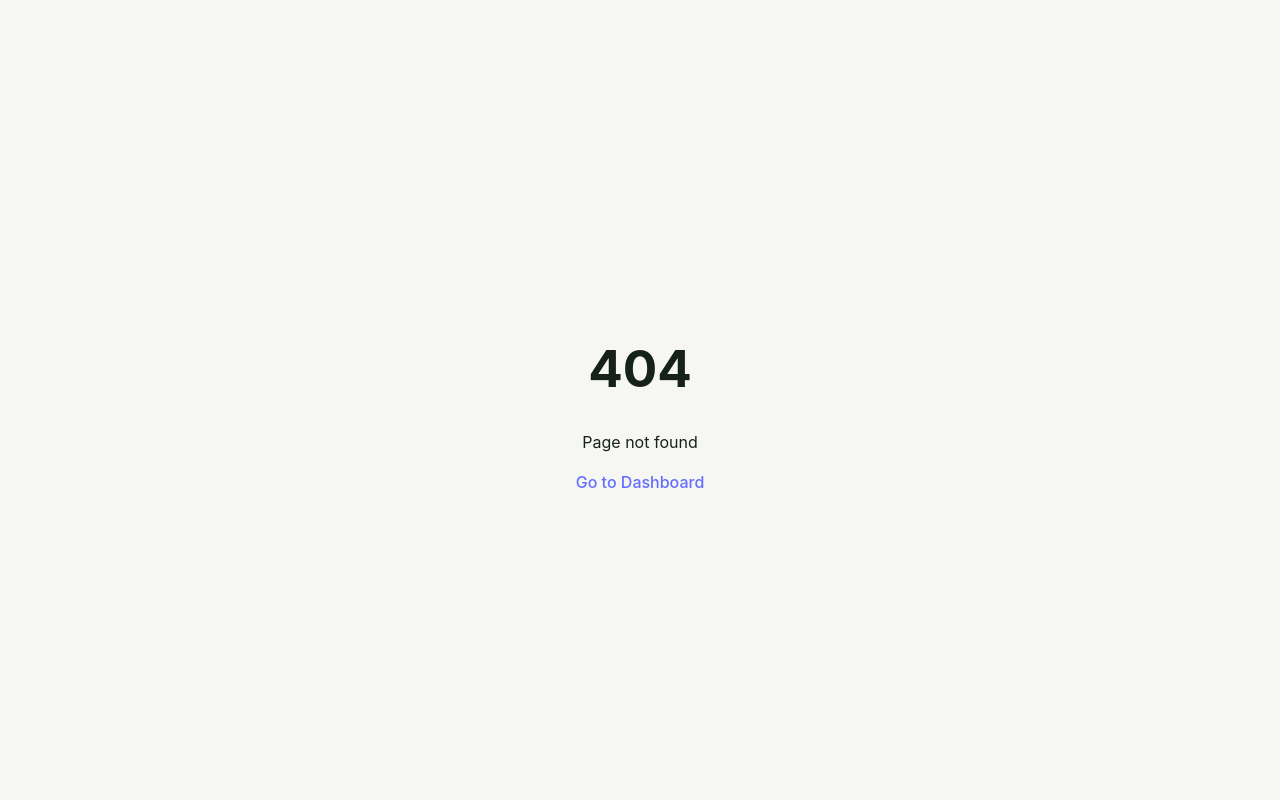
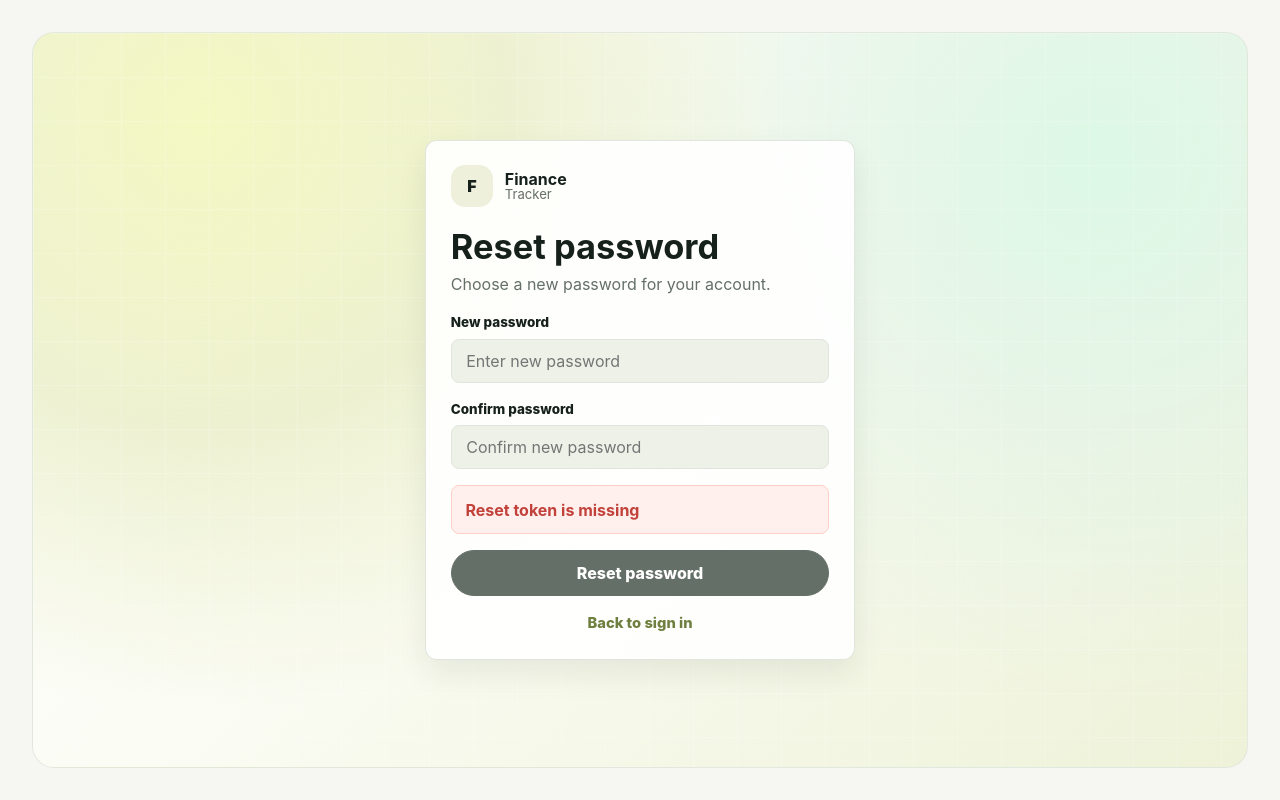
Before and after one commit to AGIP003/finance-tracker, a React (Vite) app in the folder tracker-frontend/: page /reset-password in a window 1280 px wide. Before the commit this address had no page. Built offline with nearby package versions, Linux system fonts and the light colour scheme.

Commit message:
Add forgot password flow

```diff
--- a/tracker-frontend/src/App.css
+++ b/tracker-frontend/src/App.css
@@ -337,6 +337,12 @@ body {
   text-align: center;
 }
 
+.auth-row {
+  font-size: 0.9rem;
+  text-align: right;
+}
+
+.auth-row a,
 .auth-switch a {
   color: var(--accent);
   font-weight: 800;
--- a/tracker-frontend/src/App.jsx
+++ b/tracker-frontend/src/App.jsx
@@ -9,6 +9,8 @@ import Transaction from './pages/Transactions';
 const Dashboard = lazy(() => import('./pages/Dashboard'));
 import EditTransaction from './components/auth/EditTransaction';
 import Register from './components/auth/Register';
+import ForgotPassword from './components/auth/ForgotPassword';
+import ResetPassword from './components/auth/ResetPassword';
 function App() {
 
     return (
@@ -17,6 +19,8 @@ function App() {
              {/* public routes */}
             <Route path='/' element={<LoginForm />} />
             <Route path="/register" element={<Register />} />
+            <Route path="/forgot-password" element={<ForgotPassword />} />
+            <Route path="/reset-password" element={<ResetPassword />} />
 
              {/* protected routes – all share the same Layout */}
             <Route element={<ProtectedRoute><Layout /></ProtectedRoute>}>
--- /dev/null
+++ b/tracker-frontend/src/components/auth/ForgotPassword.jsx
@@ -0,0 +1,80 @@
+import { useState } from "react";
+import { Link } from "react-router-dom";
+import api from "../../services/api";
+
+function ForgotPassword() {
+    const [email, setEmail] = useState("");
+    const [loading, setLoading] = useState(false);
+    const [errorMessage, setErrorMessage] = useState("");
+    const [successMessage, setSuccessMessage] = useState("");
+
+    async function handleSubmit(e) {
+        e.preventDefault();
+
+        if (!email.trim()) {
+            setErrorMessage("Email is required");
+            setSuccessMessage("");
+            return;
+        }
+
+        setLoading(true);
+        setErrorMessage("");
+        setSuccessMessage("");
+
+        try {
+            const response = await api.post("/auth/password_reset_request", {
+                email: email.trim().toLowerCase(),
+            });
+            setSuccessMessage(response.data?.message || "A reset link has been sent");
+        } catch (err) {
+            setErrorMessage(err.message || "Unable to send reset link");
+        } finally {
+            setLoading(false);
+        }
+    }
+
+    return (
+        <div className="auth-page">
+            <form className="auth-form" onSubmit={handleSubmit}>
+                <div className="auth-brand">
+                    <div className="brand-mark">F</div>
+                    <div>
+                        <strong>Finance</strong>
+                        <span>Tracker</span>
+                    </div>
+                </div>
+
+                <div className="auth-heading">
+                    <h2>Forgot password</h2>
+                    <p>Enter your email and we'll send you a reset link.</p>
+                </div>
+
+                <div className="form-field">
+                    <label htmlFor="forgot-email">Email</label>
+                    <input
+                        id="forgot-email"
+                        type="email"
+                        name="email"
+                        placeholder="Enter your email"
+                        value={email}
+                        onChange={(e) => setEmail(e.target.value)}
+                        disabled={loading}
+                    />
+                </div>
+
+                {errorMessage && <div className="auth-message auth-message-error">{errorMessage}</div>}
+                {successMessage && <div className="auth-message auth-message-success">{successMessage}</div>}
+
+                <button className="auth-submit" type="submit" disabled={loading}>
+                    {loading ? "Sending..." : "Send reset link"}
+                </button>
+
+                <p className="auth-switch">
+                    Remembered your password? <Link to="/">Sign in</Link>
+                </p>
+            </form>
+        </div>
+    );
+}
+
+export default ForgotPassword;
--- a/tracker-frontend/src/components/auth/LoginForm.jsx
+++ b/tracker-frontend/src/components/auth/LoginForm.jsx
@@ -119,6 +119,10 @@ function LoginForm() {
                     />
                 </div>
 
+                <div className="auth-row">
+                    <Link to="/forgot-password">Forgot password?</Link>
+                </div>
+
                 {errorMessage && <div className="auth-message auth-message-error">{errorMessage}</div>}
                 {successMessage && <div className="auth-message auth-message-success">{successMessage}</div>}
 
--- /dev/null
+++ b/tracker-frontend/src/components/auth/ResetPassword.jsx
@@ -0,0 +1,145 @@
+import { useState } from "react";
+import { Link, useSearchParams } from "react-router-dom";
+import api from "../../services/api";
+
+function ResetPassword() {
+    const [searchParams] = useSearchParams();
+    const token = searchParams.get("token") || "";
+    const [formData, setFormData] = useState({
+        password: "",
+        confirmPassword: "",
+    });
+    const [loading, setLoading] = useState(false);
+    const [errorMessage, setErrorMessage] = useState("");
+    const [successMessage, setSuccessMessage] = useState("");
+
+    function handleChange(e) {
+        const { name, value } = e.target;
+        setFormData((prevFormData) => ({
+            ...prevFormData,
+            [name]: value,
+        }));
+    }
+
+    function validateForm() {
+        if (!token) {
+            return "Reset token is missing";
+        }
+
+        if (!formData.password || !formData.confirmPassword) {
+            return "Password and confirmation are required";
+        }
+
+        if (formData.password.length < 8) {
+            return "Password must be at least 8 characters";
+        }
+
+        if (!/[A-Z]/.test(formData.password)) {
+            return "Password must include an uppercase letter";
+        }
+
+        if (!/[a-z]/.test(formData.password)) {
+            return "Password must include a lowercase letter";
+        }
+
+        if (!/\d/.test(formData.password)) {
+            return "Password must include a number";
+        }
+
+        if (formData.password !== formData.confirmPassword) {
+            return "Passwords do not match";
+        }
+
+        return "";
+    }
+
+    async function handleSubmit(e) {
+        e.preventDefault();
+
+        const error = validateForm();
+        if (error) {
+            setErrorMessage(error);
+            setSuccessMessage("");
+            return;
+        }
+
+        setLoading(true);
+        setErrorMessage("");
+        setSuccessMessage("");
+
+        try {
+            const response = await api.post("/auth/password-reset-verify", {
+                token,
+                new_password: formData.password,
+            });
+            setSuccessMessage(response.data?.message || "Password reset successfully");
+            setFormData({
+                password: "",
+                confirmPassword: "",
+            });
+        } catch (err) {
+            setErrorMessage(err.message || "Unable to reset password");
+        } finally {
+            setLoading(false);
+        }
+    }
+
+    return (
+        <div className="auth-page">
+            <form className="auth-form" onSubmit={handleSubmit}>
+                <div className="auth-brand">
+                    <div className="brand-mark">F</div>
+                    <div>
+                        <strong>Finance</strong>
+                        <span>Tracker</span>
+                    </div>
+                </div>
+
+                <div className="auth-heading">
+                    <h2>Reset password</h2>
+                    <p>Choose a new password for your account.</p>
+                </div>
+
+                <div className="form-field">
+                    <label htmlFor="reset-password">New password</label>
+                    <input
+                        id="reset-password"
+                        type="password"
+                        name="password"
+                        placeholder="Enter new password"
+                        value={formData.password}
+                        onChange={handleChange}
+                        disabled={loading || !token || Boolean(successMessage)}
+                    />
+                </div>
+
+                <div className="form-field">
+                    <label htmlFor="reset-confirm-password">Confirm password</label>
+                    <input
+                        id="reset-confirm-password"
+                        type="password"
+                        name="confirmPassword"
+                        placeholder="Confirm new password"
+                        value={formData.confirmPassword}
+                        onChange={handleChange}
+                        disabled={loading || !token || Boolean(successMessage)}
+                    />
+                </div>
+
+                {!token && <div className="auth-message auth-message-error">Reset token is missing</div>}
+                {errorMessage && <div className="auth-message auth-message-error">{errorMessage}</div>}
+                {successMessage && <div className="auth-message auth-message-success">{successMessage}</div>}
+
+                <button className="auth-submit" type="submit" disabled={loading || !token || Boolean(successMessage)}>
+                    {loading ? "Resetting..." : "Reset password"}
+                </button>
+
+                <p className="auth-switch">
+                    <Link to="/">Back to sign in</Link>
+                </p>
+            </form>
+        </div>
+    );
+}
+
+export default ResetPassword;
```
Also changed, not shown: 2 other files (tests, documents, lock files or other folders).
